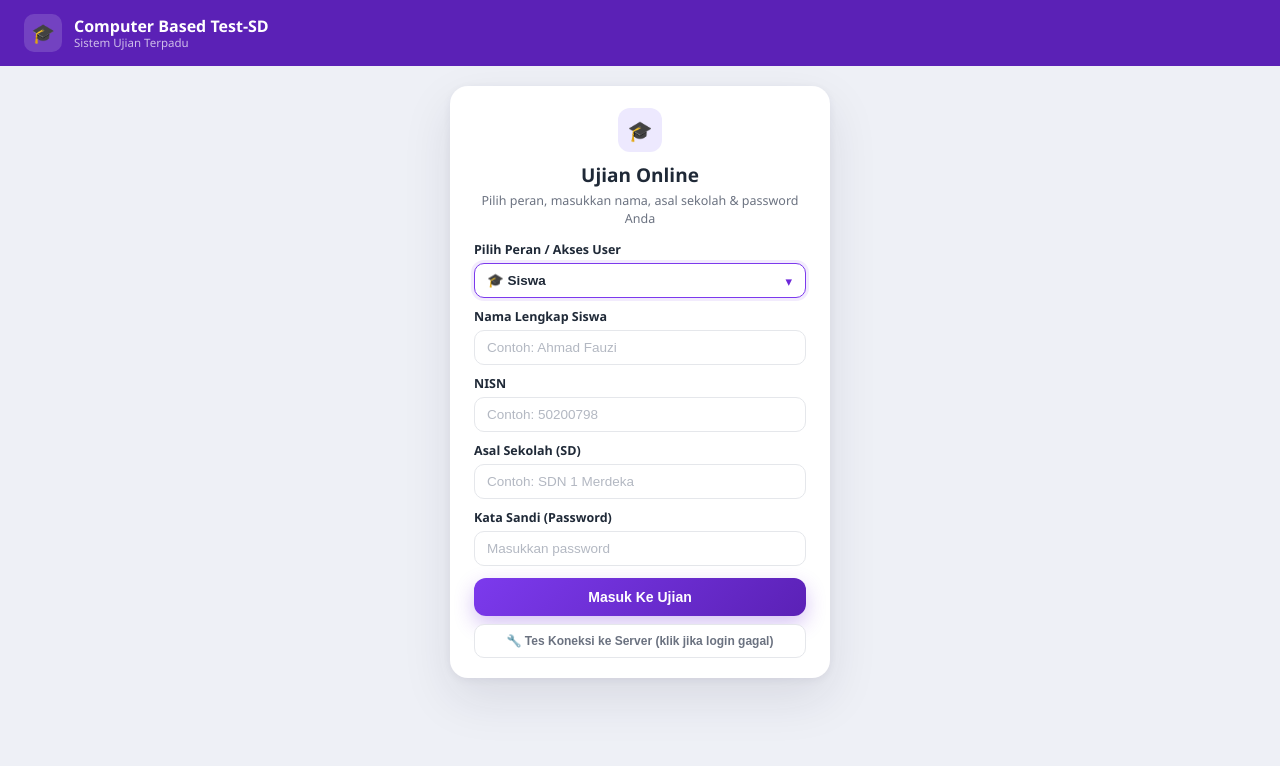
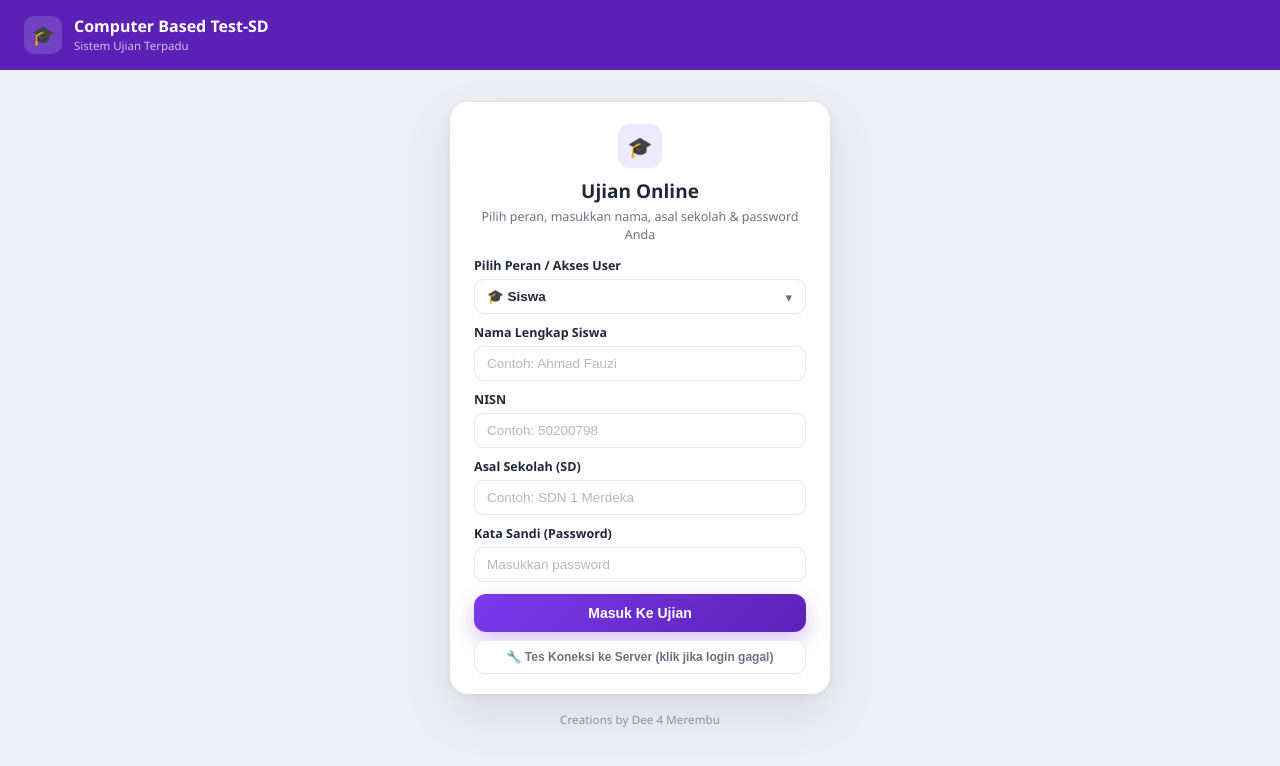
Before and after one commit to sdn4merembujaya-lab/cbt-ujian-online, a plain HTML site: page login.html in a window 1280 px wide. Drawn offline with Linux system fonts and the light colour scheme.

Commit message:
Update login.html

```diff
--- a/login.html
+++ b/login.html
@@ -26,10 +26,11 @@
   }
   .brand-bar{
     background:var(--purple-700);
-    padding:14px 24px;
+    padding:16px 24px;
     display:flex;
     align-items:center;
     gap:12px;
+    min-height:64px;
   }
   .brand-icon{
     width:38px;height:38px;
@@ -39,13 +40,14 @@
     font-size:19px;
     flex-shrink:0;
   }
-  .brand-title{ color:#fff; font-weight:800; font-size:16px; line-height:1.2; }
-  .brand-sub{ color:rgba(255,255,255,0.7); font-size:11.5px; line-height:1.2; }
+  .brand-title{ color:#fff; font-weight:800; font-size:16px; line-height:1.35; }
+  .brand-sub{ color:rgba(255,255,255,0.7); font-size:11.5px; line-height:1.35; }
   .page{
     display:flex;
+    flex-direction:column;
     align-items:center;
     justify-content:center;
-    padding:20px 16px;
+    padding:32px 16px 20px;
   }
   .card{
     background:#fff;
@@ -102,13 +104,16 @@
   }
   .text-field input:focus{ border-color:var(--purple-500); box-shadow:0 0 0 3px rgba(124,58,237,0.12); }
   .text-field input::placeholder{ color:#b3b8c2; }
+
+  /* Dropdown "Pilih Peran": sekarang bergaya sama seperti kolom lain
+     (border tipis abu-abu), dan baru menyorot ungu saat diklik/focus. */
   .select-wrap{ position:relative; margin-bottom:10px; }
   .select-wrap select{
     width:100%;
     appearance:none;
     -webkit-appearance:none;
     padding:9px 36px 9px 12px;
-    border:1.5px solid var(--purple-500);
+    border:1.5px solid var(--border);
     border-radius:10px;
     font-size:13.5px;
     font-weight:600;
@@ -116,12 +121,20 @@
     background:#fff;
     outline:none;
     cursor:pointer;
-    box-shadow:0 0 0 3px rgba(124,58,237,0.10);
+    transition:border-color .15s ease, box-shadow .15s ease;
+  }
+  .select-wrap select:hover{ border-color:#c7c9d1; }
+  .select-wrap select:focus{
+    border-color:var(--purple-500);
+    box-shadow:0 0 0 3px rgba(124,58,237,0.12);
   }
   .select-wrap::after{
     content:'▾'; position:absolute; right:14px; top:50%;
-    transform:translateY(-50%); color:var(--purple-600); font-size:13px; pointer-events:none;
+    transform:translateY(-50%); color:var(--muted); font-size:13px; pointer-events:none;
+    transition:color .15s ease;
   }
+  .select-wrap:focus-within::after{ color:var(--purple-600); }
+
   button.submit{
     width:100%;
     padding:11px;
@@ -152,6 +165,15 @@
     cursor:pointer;
   }
   button.test-api:hover{ border-color:var(--purple-500); color:var(--purple-700); }
+
+  .footer-credit{
+    text-align:center;
+    color:var(--muted);
+    font-size:11.5px;
+    margin-top:18px;
+    opacity:.75;
+    letter-spacing:.01em;
+  }
 </style>
 </head>
 <body>
@@ -208,6 +230,8 @@
 
     <button type="button" class="test-api" id="btnTestApi">🔧 Tes Koneksi ke Server (klik jika login gagal)</button>
   </div>
+
+  <div class="footer-credit">Creations by Dee 4 Merembu</div>
 </div>
 
 <script>
```
